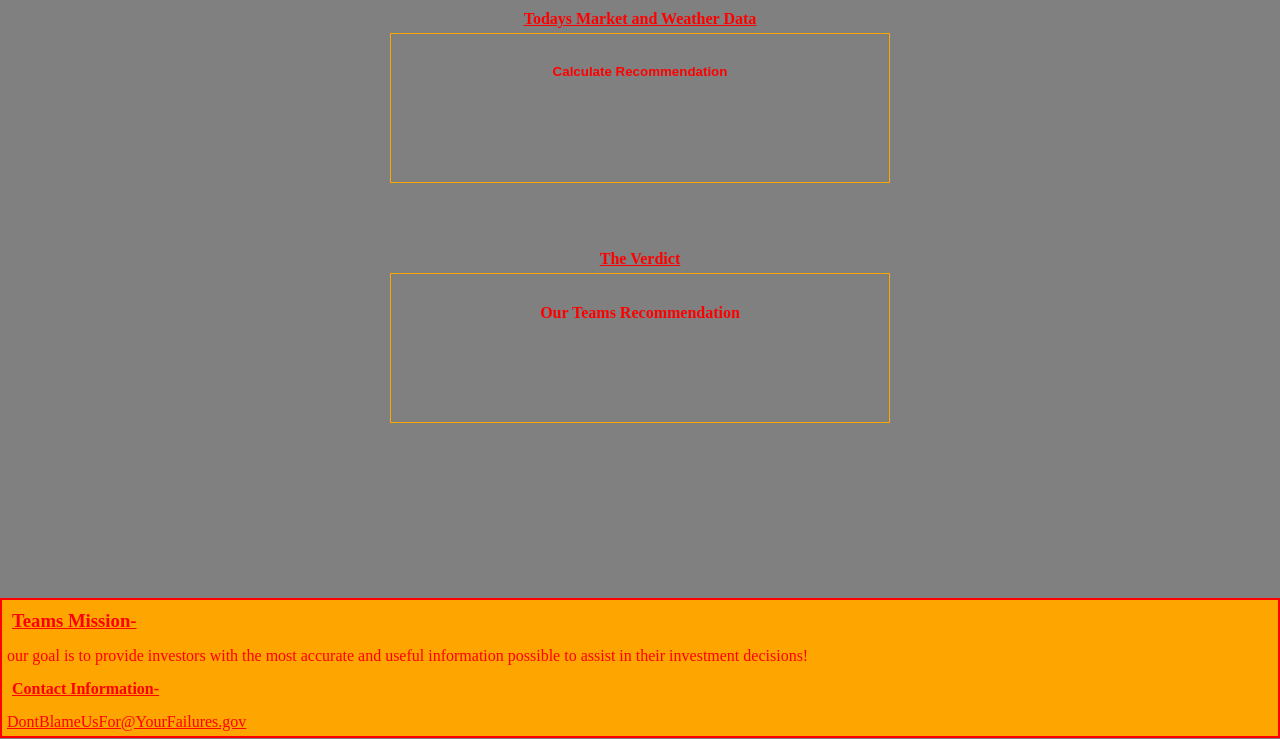
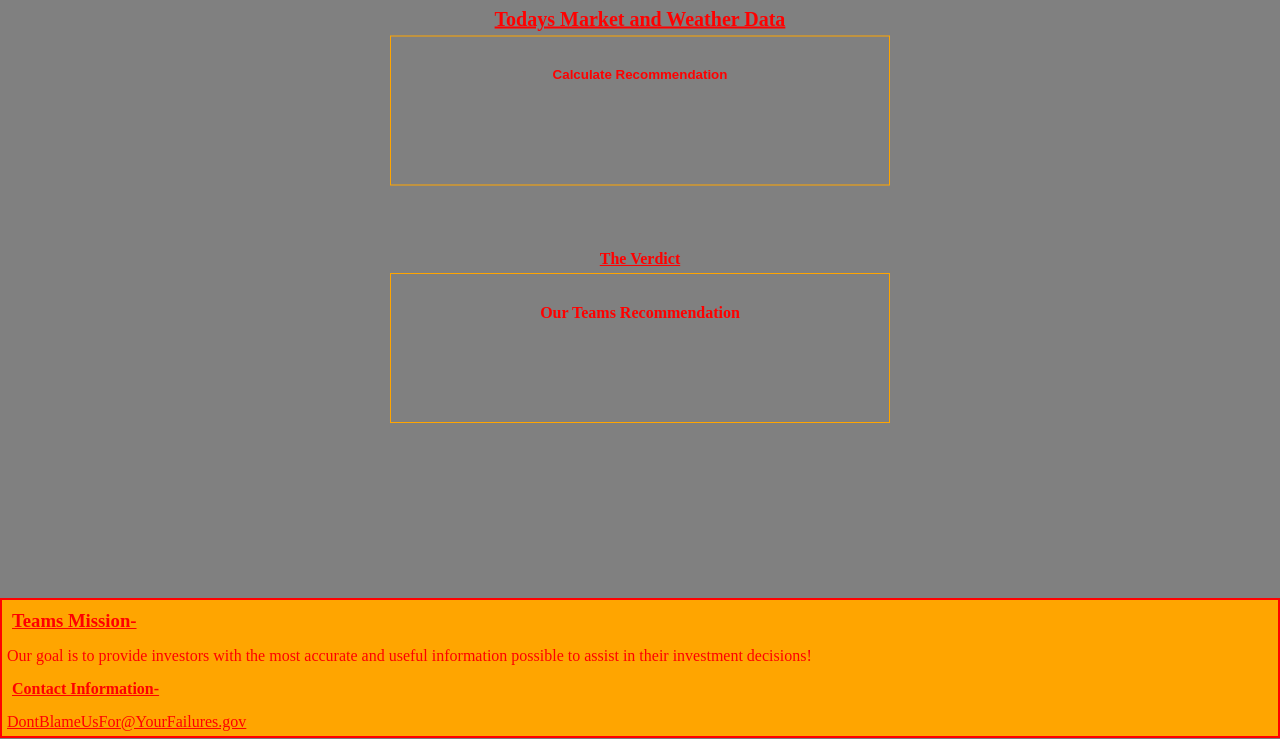
Before and after one commit to P1100s7/Project_1, a plain HTML site: page index.html in a window 1280 px wide. Shown: the part 61-800 px from the top of the page. Drawn offline with Linux system fonts and the light colour scheme.

Commit message:
mvp fixed css

```diff
--- a/assets/index.css
+++ b/assets/index.css
@@ -15,7 +15,7 @@ body {
 }
 header {
     padding: 10px 35px;
-    font-size: large;
+    font-size: 30px;
     font-weight: bold;
     background-color: var(--tertiary-color);
     border: 2px solid var(--primary-color);
@@ -32,7 +32,7 @@ button:hover {
     background-color: var(--tertiary-color);
 }
 .forecast-head {
-    font-size: medium;
+    font-size: 20px;
     text-align: center;
     text-decoration: underline;
     font-weight: bold;
@@ -67,7 +67,7 @@ button:hover {
     transform: translate(-50%, -50%);
 }
 .index-head {
-    font-size: medium;
+    font-size: 20px;
     text-align: center;
     text-decoration: underline;
     font-weight: bold;
--- a/index.html
+++ b/index.html
@@ -31,7 +31,7 @@
 
     </div>
     <br> -->
-    <div class="button">
+    <div href="#" class="button">
         <h1 class="index-head">Todays Market and Weather Data</h1>
         <button class="index" type="button">
             Calculate Recommendation
@@ -47,7 +47,7 @@
     <footer class="footer">
         <h3 class="feet">Teams Mission- </h3>
         <article class="foot">
-              our goal is to provide investors with the most accurate and useful information possible to assist in their investment decisions!
+              Our goal is to provide investors with the most accurate and useful information possible to assist in their investment decisions!
         </article>
         <h4 class="feet">Contact Information- </h4>
             <article class="foot">
```
